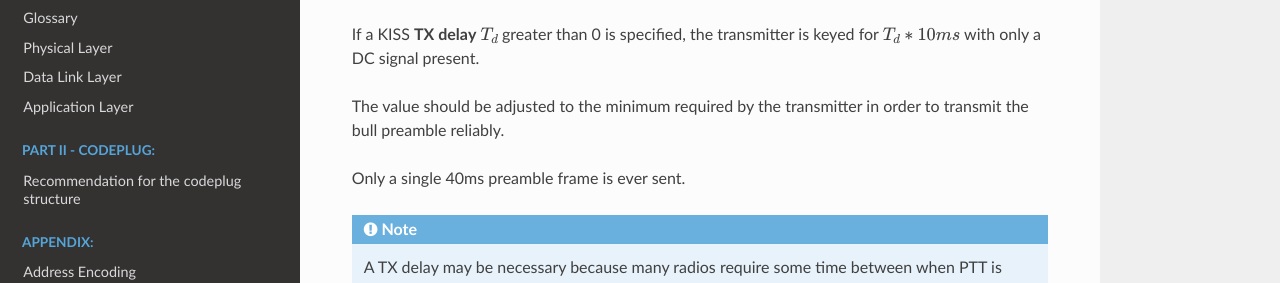
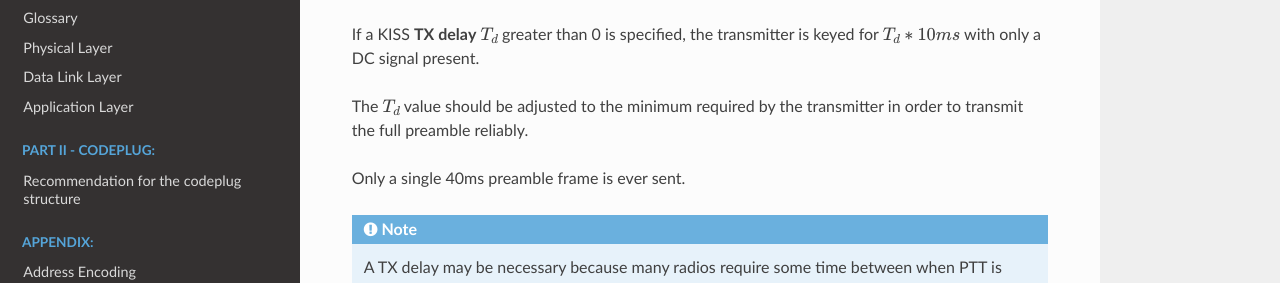
Before and after one commit to M17-Project/M17_spec, a Sphinx documentation site: the page built from docs/kiss_protocol.rst, in a window 1280 px wide and 900 px high, scrolled down 2034 px. Shown: the part 163-446 px from the top of the window. Built offline with Sphinx 7.4.7 and the Read the Docs theme 2.0.0, drawn with Linux system fonts in a browser that asks for light colours.

Commit message:
Fix typo.

```diff
--- a/docs/kiss_protocol.rst
+++ b/docs/kiss_protocol.rst
@@ -113,8 +113,8 @@ TX Delay
 If a KISS **TX delay** :math:`T_d` greater than 0 is specified, the transmitter
 is keyed for :math:`T_d * 10 ms` with only a DC signal present.
 
-The value should be adjusted to the minimum required by the transmitter in
-order to transmit the bull preamble reliably.
+The :math:`T_d` value should be adjusted to the minimum required by the
+transmitter in order to transmit the full preamble reliably.
 
 Only a single 40ms preamble frame is ever sent.
 
```
